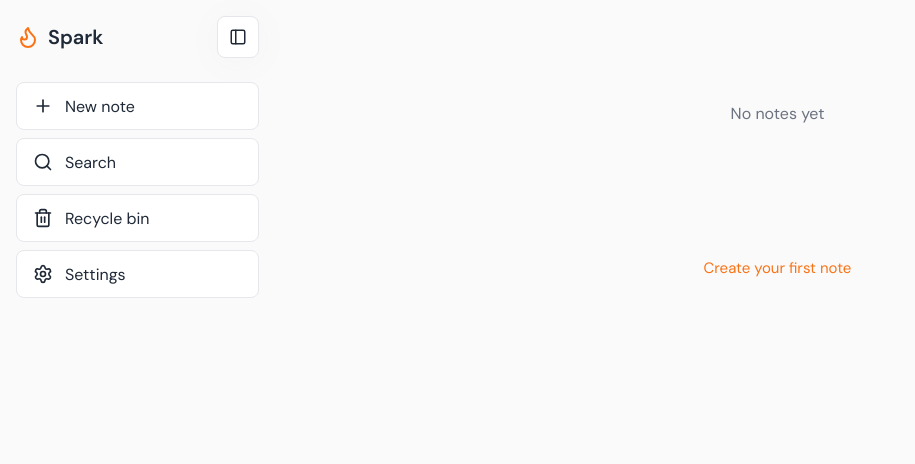
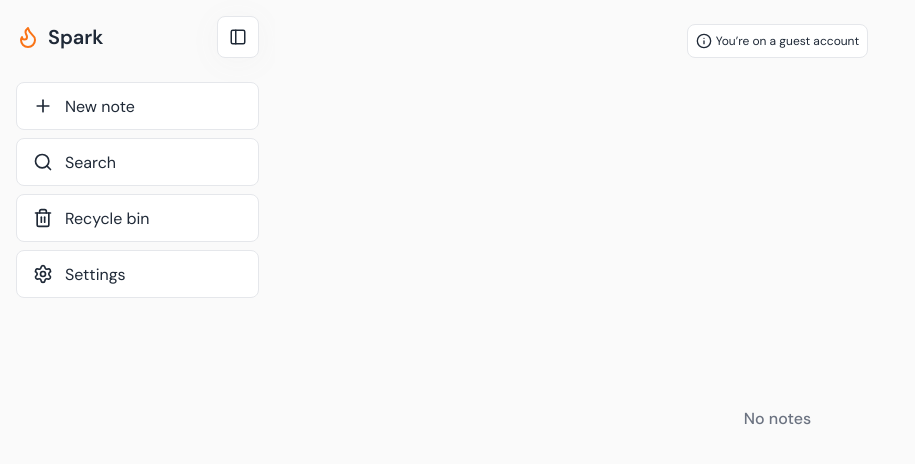
Before and after one commit to ZadniproIon/spark-web, a React (Vite) app: page / in a window 1280 px wide. Shown: the top 464 px of the page, without its empty margins (0-915 px from the left). Built offline with nearby package versions, Linux system fonts and the light colour scheme.

Commit message:
feat(layout): make sidebar sticky, add guest banner, center empty state, and fix system theme detection

```diff
--- a/index.html
+++ b/index.html
@@ -8,6 +8,17 @@
     <link rel="preconnect" href="https://fonts.googleapis.com" />
     <link rel="preconnect" href="https://fonts.gstatic.com" crossorigin />
     <link href="https://fonts.googleapis.com/css2?family=DM+Sans:ital,opsz,wght@0,9..40,100..1000;1,9..40,100..1000&family=JetBrains+Mono:ital,wght@0,100..800;1,100..800&display=swap" rel="stylesheet" />
+    <script>
+      (function() {
+        try {
+          var t = localStorage.getItem('theme') || 'system';
+          var resolved = t === 'system'
+            ? (window.matchMedia('(prefers-color-scheme: dark)').matches ? 'dark' : 'light')
+            : t;
+          document.documentElement.setAttribute('data-theme', resolved);
+        } catch (e) {}
+      })();
+    </script>
   </head>
   <body>
     <div id="root"></div>
--- a/src/components/Layout.tsx
+++ b/src/components/Layout.tsx
@@ -1,5 +1,5 @@
 import { useCallback, useEffect, useMemo, useState } from 'react';
-import { Flame, PanelLeft, Plus, Search, Settings, Trash2 } from 'lucide-react';
+import { Flame, PanelLeft, Plus, Search, Settings, Trash2, Info } from 'lucide-react';
 import { useStore } from '../lib/store';
 import { NoteCard } from './NoteCard';
 import { AddNoteModal } from './AddNoteModal';
@@ -9,6 +9,7 @@
 import { SparkSearchBar } from './ui/SparkSearchBar';
 import { useNotes } from '../hooks/useNotes';
 import { useAuth } from '../hooks/useAuth';
+import { useTheme } from '../hooks/useTheme';
 import { useLayoutMode } from '../hooks/useLayoutMode';
 import type { Note } from '../types/note';
 
@@ -39,7 +40,8 @@
   const [sidebarOpen, setSidebarOpen] = useState(true);
   const [showSearch, setShowSearch] = useState(() => Boolean(state.searchQuery));
 
-  useAuth(); // Initialize auth listener globally
+  useTheme(); // Ensure global theme and system dark/light change listener are always active
+  const { user } = useAuth();
 
   const { notes } = useNotes();
   const { layoutMode } = useLayoutMode();
@@ -103,12 +105,25 @@
       )}
 
       <main className="notes-board">
+        {!user && (
+          <div className="guest-banner-container">
+            <button
+              type="button"
+              className="guest-banner"
+              onClick={() => openModal('auth')}
+              title="Click to sign in and sync notes to the cloud"
+            >
+              <Info size={15} />
+              <span>You’re on a guest account</span>
+            </button>
+          </div>
+        )}
+
         {notes.length === 0 ? (
           <div className="notes-empty">
-            <p>{state.searchQuery ? 'No matching notes found' : 'No notes yet'}</p>
-            {!state.searchQuery && (
-              <button onClick={() => openModal('addNote')}>Create your first note</button>
-            )}
+            <p className="notes-empty__title">
+              {state.searchQuery ? 'No matching notes found' : 'No notes'}
+            </p>
           </div>
         ) : layoutMode === 'masonry' ? (
           <div className="notes-masonry">
--- a/src/index.css
+++ b/src/index.css
@@ -87,8 +87,8 @@
   border-radius: 3px;
 }
 
-.app-shell { min-height: 100vh; display: flex; background: var(--bg); }
-.sidebar { width: 275px; flex: 0 0 275px; padding: 16px; display: flex; flex-direction: column; gap: 24px; background: var(--bg); transition: margin-left 180ms ease; }
+.app-shell { height: 100vh; display: flex; background: var(--bg); overflow: hidden; }
+.sidebar { width: 275px; flex: 0 0 275px; height: 100vh; position: sticky; top: 0; padding: 16px; display: flex; flex-direction: column; gap: 24px; background: var(--bg); transition: margin-left 180ms ease; overflow-y: auto; z-index: 10; }
 .app-shell--sidebar-closed .sidebar { margin-left: -275px; }
 .sidebar__top { display: flex; align-items: center; justify-content: space-between; }
 .brand { display: flex; align-items: center; gap: 8px; font-size: 20px; font-weight: 600; }
@@ -149,8 +149,14 @@
   outline: none;
 }
 
-.notes-board { flex: 1; min-width: 0; padding: 40px clamp(16px, 4vw, 64px); overflow: auto; }
-.notes-container--1col { display: flex; flex-direction: column; gap: 16px; max-width: 680px; margin: 0 auto; }
+.notes-board { flex: 1; min-width: 0; height: 100vh; padding: 24px clamp(16px, 4vw, 64px) 40px; overflow-y: auto; display: flex; flex-direction: column; position: relative; }
+.guest-banner-container { display: flex; justify-content: center; margin-bottom: 20px; width: 100%; }
+.guest-banner { display: inline-flex; align-items: center; gap: 4px; padding: 8px; background: var(--bg-card); border: 1px solid var(--border); border-radius: 8px; color: var(--text-primary); font-size: 12px; font-weight: 400; cursor: pointer; transition: all 180ms ease; }
+.guest-banner:hover { box-shadow: var(--shadow-1); }
+.guest-banner:active { transform: scale(0.98); }
+.guest-banner svg { color: var(--text-primary); width: 16px; height: 16px; flex-shrink: 0; }
+
+.notes-container--1col { display: flex; flex-direction: column; gap: 16px; max-width: 680px; margin: 0 auto; width: 100%; }
 .notes-masonry { display: flex; gap: 20px; align-items: flex-start; }
 .notes-masonry__col { flex: 1; min-width: 0; display: flex; flex-direction: column; gap: 16px; }
 .note-card { display: flex; flex-direction: column; gap: 8px; width: 100%; padding: 16px; background: var(--bg-card); border: 1px solid var(--border); border-radius: var(--radius-card); color: var(--text-primary); cursor: pointer; box-shadow: none; transition: box-shadow 200ms ease, background 200ms ease; }
@@ -163,8 +169,8 @@
 .note-card__meta { display: flex; justify-content: space-between; align-items: center; gap: 8px; color: var(--text-secondary); font-family: var(--font-mono); font-size: 12px; white-space: nowrap; }
 .note-card__meta span { display: inline-flex; align-items: center; gap: 4px; }
 .note-card__context-layer { position: fixed; inset: 0; z-index: 1000; }
-.notes-empty { display: grid; place-items: center; gap: 8px; min-height: 300px; color: var(--text-secondary); text-align: center; }
-.notes-empty button { color: var(--flame); font-size: 15px; }
+.notes-empty { flex: 1; display: flex; flex-direction: column; align-items: center; justify-content: center; text-align: center; padding: 40px 16px; min-height: 380px; }
+.notes-empty__title { font-size: 16px; font-weight: 500; color: var(--text-secondary); }
 @media (max-width: 760px) {
   .sidebar { width: 224px; flex-basis: 224px; }
   .app-shell--sidebar-closed .sidebar { margin-left: -224px; }
```
